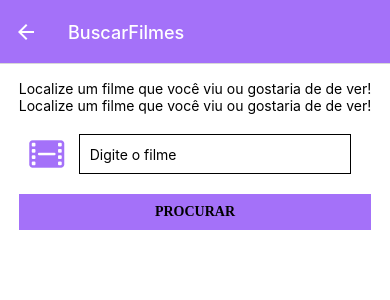
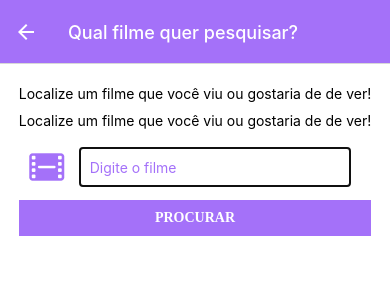
Before and after one commit to AlineMachadoTeixeira/dahora-filmes, a React Native app: screen /BuscarFilmes in a window 390 px wide. Shown: the top 300 px of the page. Built offline with nearby package versions, Linux system fonts and the light colour scheme; a web font is replaced by a local one.

Commit message:
finalizando o exercício

```diff
--- a/App.js
+++ b/App.js
@@ -37,7 +37,11 @@ export default function App() {
 
           <Stack.Screen name="Privacidade" component={Privacidade} />
 
-          <Stack.Screen name="BuscarFilmes" component={BuscarFilmes} />
+          <Stack.Screen
+            name="BuscarFilmes"
+            component={BuscarFilmes}
+            options={{ title: "Qual filme quer pesquisar?" }}
+          />
         </Stack.Navigator>
       </NavigationContainer>
     </>
--- a/src/screens/BuscarFilmes.js
+++ b/src/screens/BuscarFilmes.js
@@ -1,36 +1,62 @@
-import { Pressable, StyleSheet, Text, TextInput, View } from "react-native";
+import {
+  Alert,
+  Pressable,
+  StyleSheet,
+  Text,
+  TextInput,
+  Vibration,
+  View,
+} from "react-native";
 import SafeContainer from "../components/SafeContainer";
 import { Ionicons } from "@expo/vector-icons";
 import { useState } from "react";
 
 export default function BuscarFilmes() {
-  const [texto, setTexto] = useState("");
-  const pesquisar = () => {
-    if (texto) {
-      Alert.alert("Você deve digitar um filme");
-    } else {
-      Alert.alert("Você procurou por: ");
+  const [filme, setFilme] = useState("");
+
+  /* Capturando e registrando em state o filme que o usuário deseja pesquisar */
+  const filmeDigitado = (valorDigitado) => {
+    /* valorDigitado(nome pode ser qualquer um)  é um parametro vindo do evento onChangeText*/
+    setFilme(valorDigitado);
+  };
+
+  const buscarFilmes = () => {
+    /* Se o state filme não foi definido/indicado/preenchido */
+    if (!filme) {
+      Vibration.vibrate(500); /* Faz o celular vibrar */
+      return Alert.alert("Ops!, Você deve digitar um filme! 🎞");
     }
+
+    Alert.alert("Você procurou por:", filme);
   };
 
   return (
     <SafeContainer>
       <View style={estilos.subContainer}>
-        <Text>Localize um filme que você viu ou gostaria de de ver!</Text>
-        <Text>Localize um filme que você viu ou gostaria de de ver!</Text>
+        <Text style={estilos.texto}>
+          Localize um filme que você viu ou gostaria de de ver!
+        </Text>
+        <Text style={estilos.texto}>
+          Localize um filme que você viu ou gostaria de de ver!
+        </Text>
 
-        <View style={estilos.pesquisa}>
+        <View style={estilos.viewForm}>
           <Ionicons name="film" size={40} color="#a471f9" />
           <TextInput
-            style={estilos.input}
+            style={estilos.campo}
             placeholder="Digite o filme"
-            onSubmitEditing={pesquisar}
+            placeholderTextColor="#a471f9"
+            maxLength={40}
+            autoFocus
+            enterKeyHint="search" /* vira uma lupa a tecla ok ou seta de correto */
+            onSubmitEditing={buscarFilmes}
+            onChangeText={filmeDigitado}
           />
         </View>
         <View>
           <Pressable
             style={estilos.botao}
-            //onPress={pesquisa}
+            onPress={buscarFilmes}
             // onSubmitEditing
           >
             <Text style={estilos.textoBotao}>PROCURAR</Text>
@@ -47,18 +73,21 @@ const estilos = StyleSheet.create({
     padding: 16,
   },
 
-  pesquisa: {
+  viewForm: {
     flexDirection: "row",
     alignItems: "center",
     justifyContent: "space-between",
     padding: 8,
   },
-  input: {
+  campo: {
+    // flex: 0.98,
+    marginVertical: 5,
     height: 40,
     width: "85%",
     margin: 12,
     borderWidth: 1,
     padding: 10,
+    borderColor: "#a471f9",
   },
 
   viewBotoes: {
@@ -79,5 +108,10 @@ const estilos = StyleSheet.create({
     fontWeight: "bold",
     fontSize: 14,
     textAlign: "center",
+    color: "#fff",
+  },
+
+  texto: {
+    marginVertical: 5,
   },
 });
```
